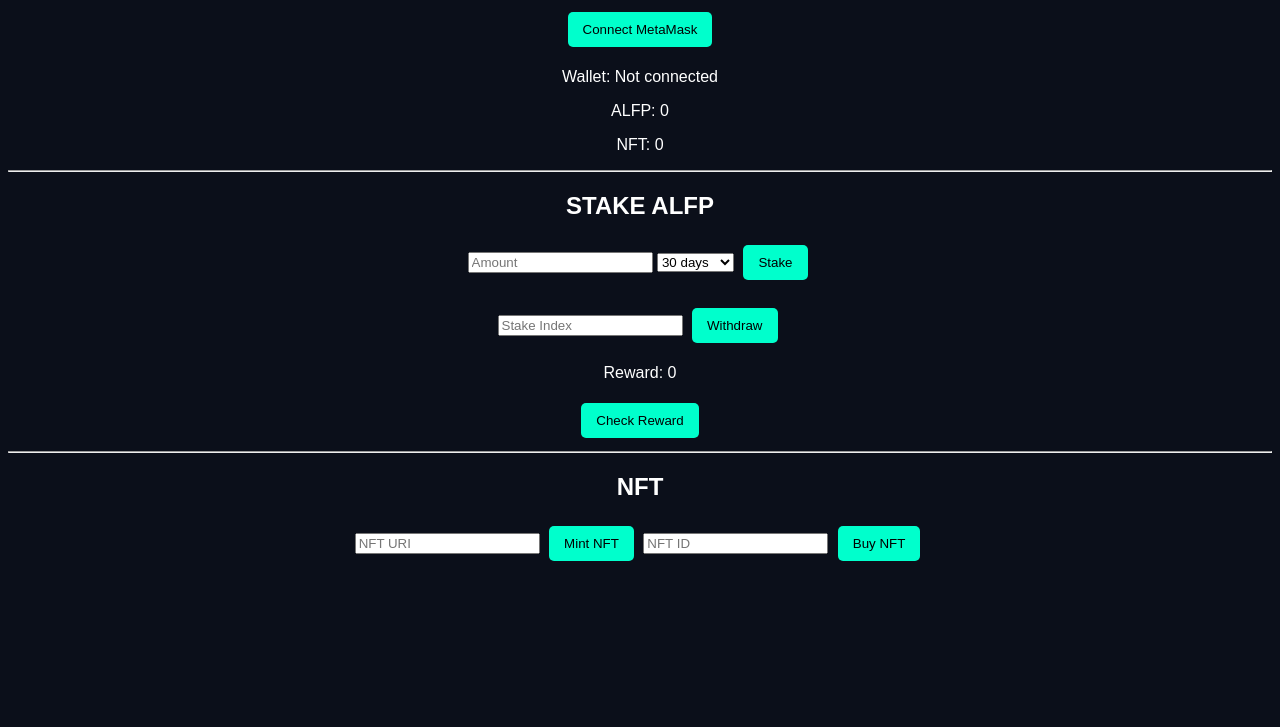
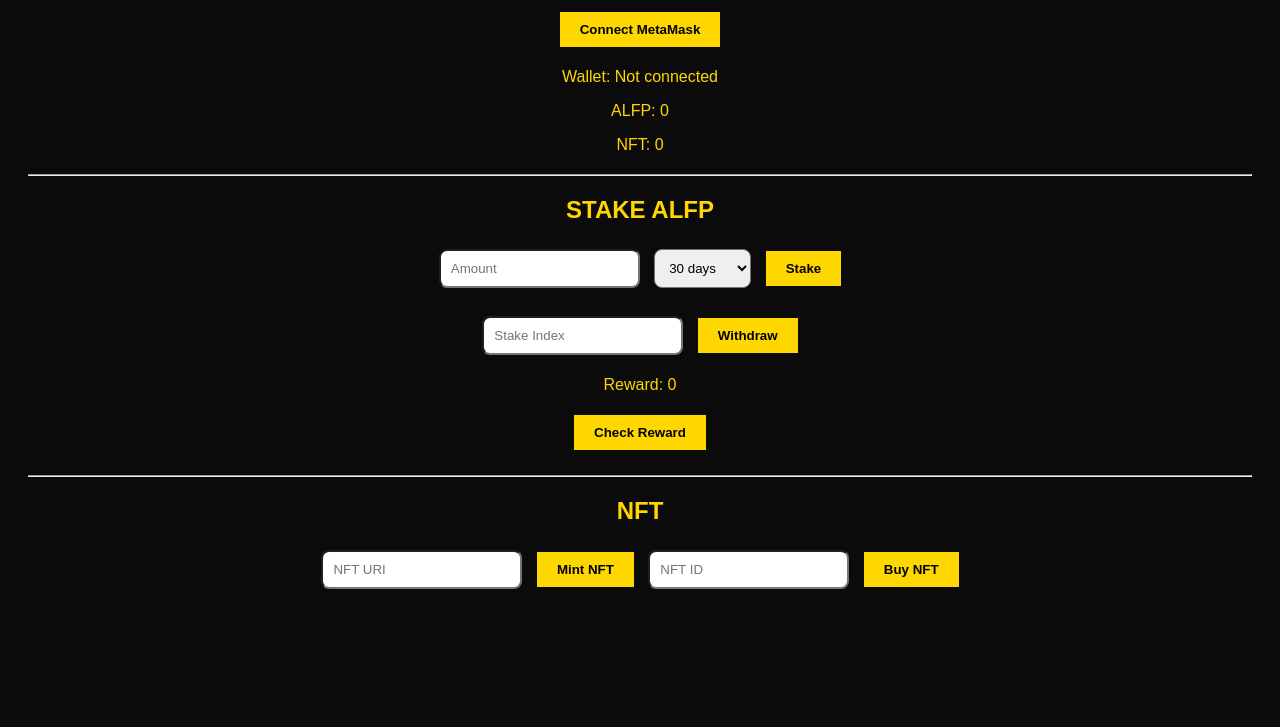
Before and after one commit to alfoncekomba38-eng/alfp-wallet, a plain HTML site: page index.html in a window 1280 px wide. Shown: the part 73-800 px from the top of the page. Drawn offline with nearby package versions, Linux system fonts and the light colour scheme.

Commit message:
Revise styles for body, button, and input elements
Updated styles for body, button, and input elements. Changed background and text colors to enhance visibility.

```diff
--- a/style.css
+++ b/style.css
@@ -1,35 +1,25 @@
 body {
-  background: #0b0f1a;
-  color: white;
-  font-family: Arial, sans-serif;
-  text-align: center;
+    font-family: Arial;
+    background: #0b0b0b;
+    color: gold;
+    text-align: center;
 }
 
-.container {
-  padding: 20px;
-}
-
-h1 {
-  color: #00ffcc;
+input, select {
+    padding: 10px;
+    margin: 5px;
+    border-radius: 8px;
 }
 
 button {
-  padding: 10px 15px;
-  margin: 5px;
-  background: #00ffcc;
-  border: none;
-  border-radius: 5px;
-  cursor: pointer;
+    padding: 10px 20px;
+    margin: 5px;
+    background: gold;
+    border: none;
+    cursor: pointer;
+    font-weight: bold;
 }
 
-button:hover {
-  background: #00ccaa;
+hr {
+    margin: 20px;
 }
-
-.card {
-  background: #11182a;
-  margin: 15px auto;
-  padding: 15px;
-  width: 320px;
-  border-radius: 10px;
-}
```
